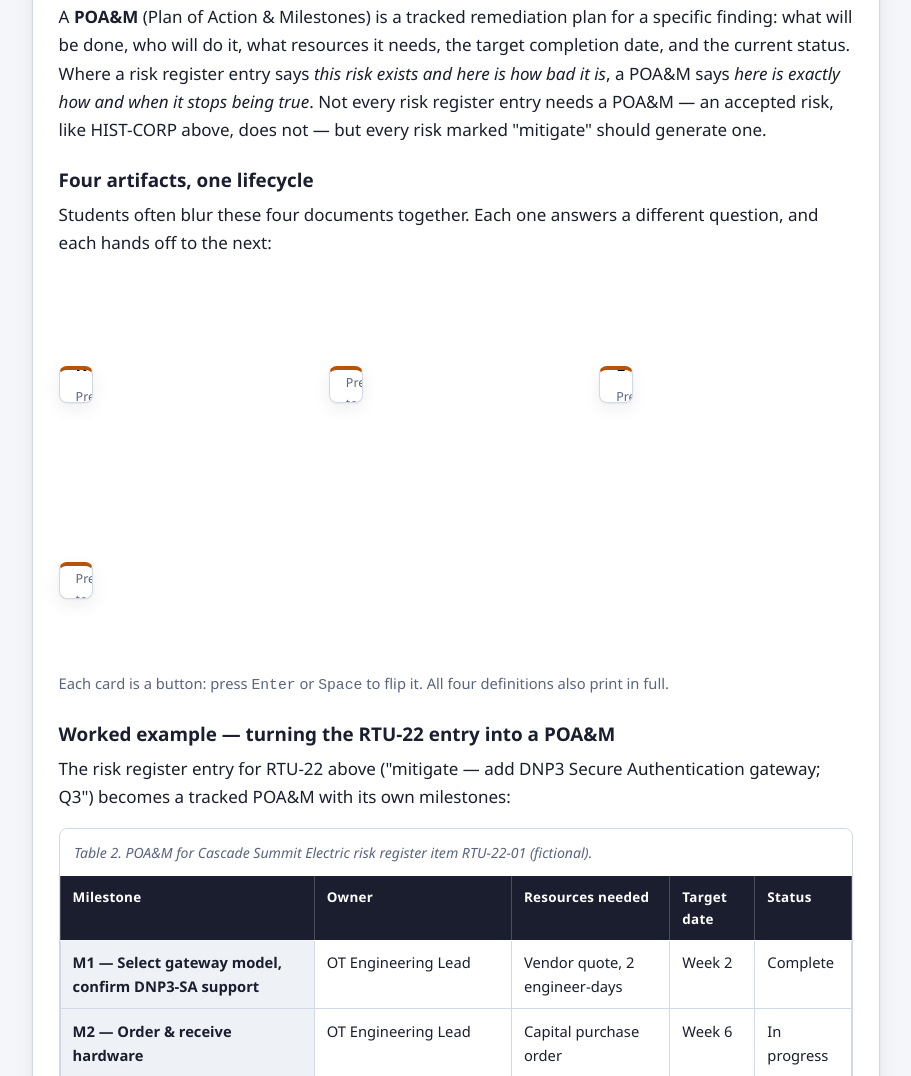
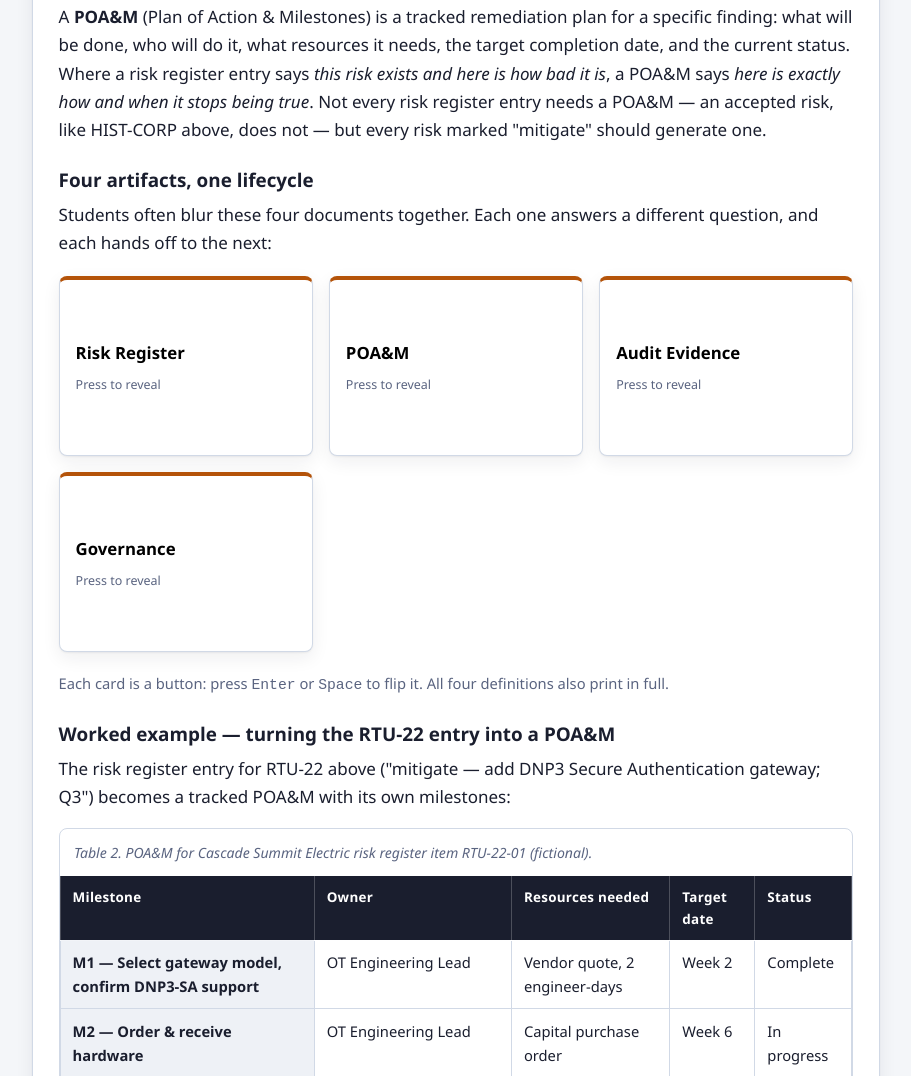
Before and after one commit to sands-mvcc/IT-OT, a plain HTML site: page lesson09.html in a window 1280 px wide. Shown: the part 5627-6703 px from the top of the page, without its empty margins (8-919 px from the left). Drawn offline with Linux system fonts and the light colour scheme.

Commit message:
Fix HTML structure and update flip-inner display property

```diff
--- a/lesson09.html
+++ b/lesson09.html
@@ -257,7 +257,7 @@ figcaption{font-size:.88rem;color:var(--muted);margin-top:.6rem;}
   text-align:left;cursor:pointer;min-height:180px;
 }
 .flip-inner{
-  position:relative;width:100%;min-height:180px;height:100%;
+  display:block;position:relative;width:100%;min-height:180px;height:100%;
   transition:transform .5s;transform-style:preserve-3d;
 }
 .flip-card[aria-pressed="true"] .flip-inner{transform:rotateY(180deg);}
```
